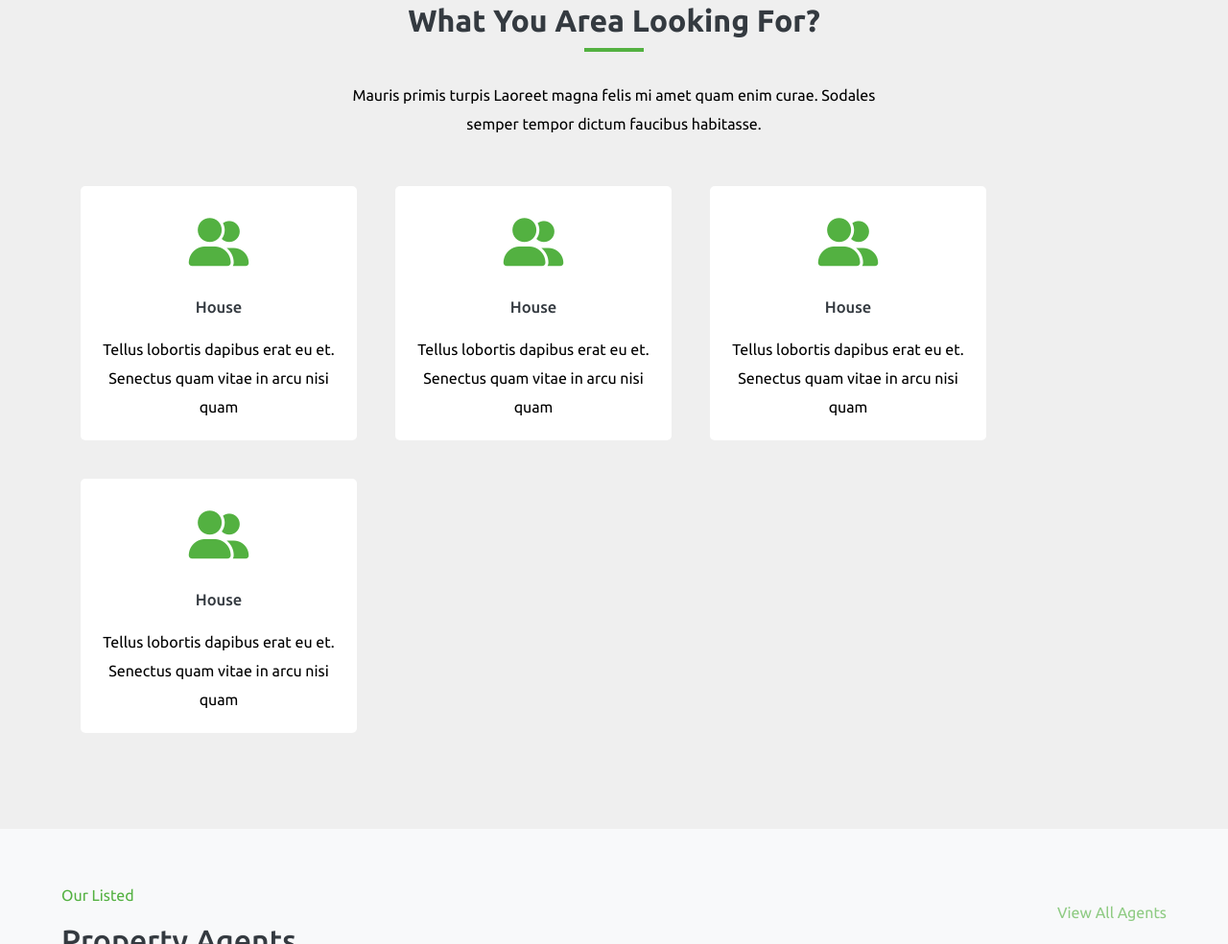
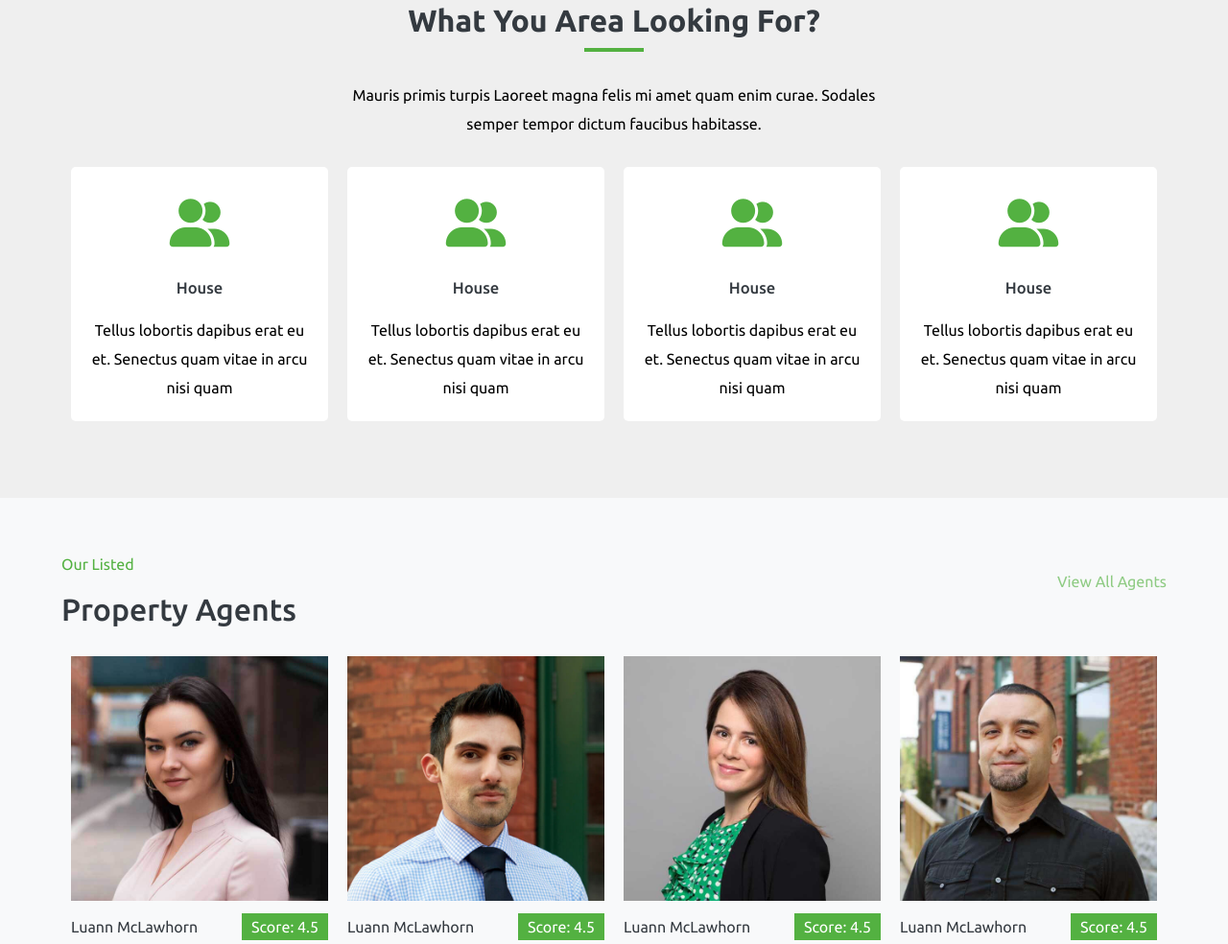
Before and after one commit to Bahadur777/Real_Estate, a plain HTML site: page index.html in a window 1280 px wide. Shown: the part 1975-2959 px from the top of the page at 96% size. Drawn offline with nearby package versions, Linux system fonts and the light colour scheme.

Commit message:
problem solve

```diff
--- a/style.css
+++ b/style.css
@@ -474,12 +474,13 @@ box-shadow:  5px 5px 10px #d5d5d5,
 }
 .area-card{
     width: 25%;
-    padding: 20px;
+
 }
 .area-card-section{
     background-color: #fff;
     text-align: center;
     border-radius: 5px;
+    margin:  0 10px;
 }
 .area-card-section:hover{
 
```
